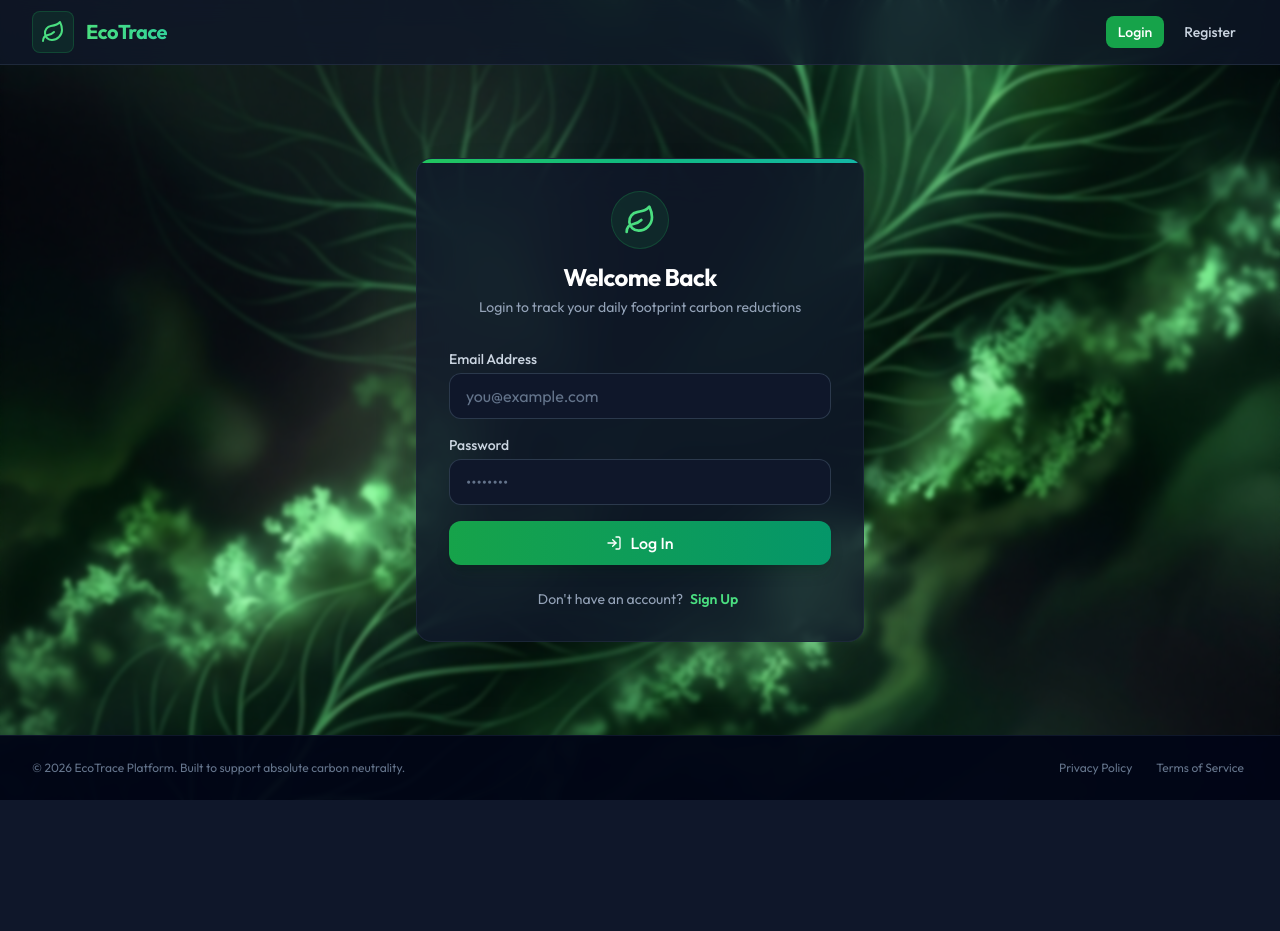
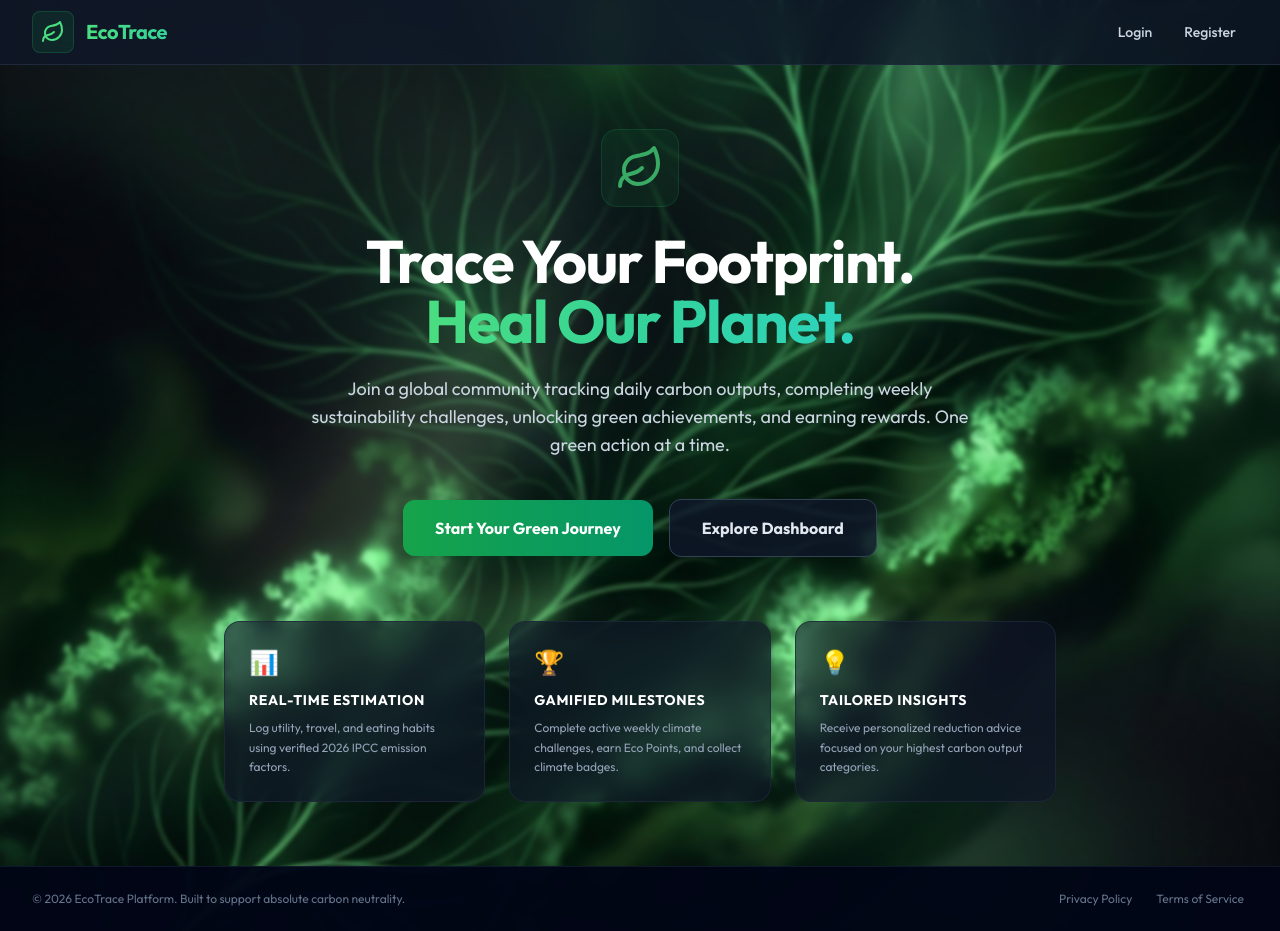
Before and after one commit to Sunny-creator110/carbon-footprint-awareness-app, a React (Vite) app in the folder frontend/: page / in a window 1280 px wide. Before the commit the page ends 800 px from the top, so only its background shows below. Built offline with nearby package versions, Linux system fonts and the light colour scheme.

Commit message:
Added eco-friendly landing page with CTA controls and top-right navigation buttons before showing auth modals

```diff
--- a/frontend/src/App.jsx
+++ b/frontend/src/App.jsx
@@ -7,7 +7,7 @@ function App() {
   const [token, setToken] = useState(localStorage.getItem('token') || '');
   const [user, setUser] = useState(null);
   const [loading, setLoading] = useState(false);
-  const [authMode, setAuthMode] = useState('login'); // 'login' | 'register'
+  const [authMode, setAuthMode] = useState('landing'); // 'landing' | 'login' | 'register'
 
   // Auth Form State
   const [name, setName] = useState('');
@@ -71,6 +71,7 @@ function App() {
     setToken('');
     localStorage.removeItem('token');
     setUser(null);
+    setAuthMode('landing');
   };
 
   return (
@@ -150,12 +151,75 @@ function App() {
           </div>
         )}
 
-        {!loading && !user && (
-          <div className="flex-grow flex items-center justify-center p-6">
+        {!loading && !user && authMode === 'landing' && (
+          <div className="flex-grow flex flex-col items-center justify-center px-4 sm:px-6 lg:px-8 py-16 text-center max-w-4xl mx-auto z-10 relative">
+            <div className="p-3.5 bg-green-500/10 rounded-2xl text-green-400 border border-green-500/20 mb-6 animate-pulse">
+              <Leaf className="h-12 w-12" />
+            </div>
+
+            <h1 className="text-4xl sm:text-5xl md:text-6xl font-black tracking-tight text-white mb-6 leading-tight">
+              Trace Your Footprint.<br />
+              <span className="bg-gradient-to-r from-green-400 via-emerald-400 to-teal-400 bg-clip-text text-transparent">
+                Heal Our Planet.
+              </span>
+            </h1>
+
+            <p className="text-sm sm:text-base md:text-lg text-slate-300 max-w-2xl mx-auto leading-relaxed mb-10">
+              Join a global community tracking daily carbon outputs, completing weekly sustainability challenges, unlocking green achievements, and earning rewards. One green action at a time.
+            </p>
+
+            <div className="flex flex-col sm:flex-row items-center justify-center gap-4 mb-16 w-full sm:w-auto">
+              <button
+                onClick={() => { setAuthMode('register'); setAuthError(''); }}
+                className="w-full sm:w-auto px-8 py-4 bg-gradient-to-r from-green-600 to-emerald-600 hover:from-green-500 hover:to-emerald-500 text-white font-bold rounded-xl transition duration-200 focus:outline-none focus:ring-2 focus:ring-offset-2 focus:ring-green-600 focus:ring-offset-slate-900 shadow-xl shadow-green-950/30"
+              >
+                Start Your Green Journey
+              </button>
+              <button
+                onClick={() => { setAuthMode('login'); setAuthError(''); }}
+                className="w-full sm:w-auto px-8 py-4 bg-slate-900/80 hover:bg-slate-800 border border-slate-700 text-slate-200 font-bold rounded-xl transition duration-200 focus:outline-none focus:ring-2 focus:ring-offset-2 focus:ring-green-600 focus:ring-offset-slate-900"
+              >
+                Explore Dashboard
+              </button>
+            </div>
+
+            {/* Value Props / Features Grid */}
+            <div className="grid grid-cols-1 md:grid-cols-3 gap-6 w-full text-left">
+              <div className="bg-slate-900/60 border border-slate-800/80 p-6 rounded-2xl backdrop-blur-md">
+                <span className="text-2xl mb-3 block">📊</span>
+                <h2 className="text-sm font-bold text-white uppercase tracking-wider mb-2">Real-Time Estimation</h2>
+                <p className="text-xs text-slate-400 leading-relaxed">Log utility, travel, and eating habits using verified 2026 IPCC emission factors.</p>
+              </div>
+              <div className="bg-slate-900/60 border border-slate-800/80 p-6 rounded-2xl backdrop-blur-md">
+                <span className="text-2xl mb-3 block">🏆</span>
+                <h2 className="text-sm font-bold text-white uppercase tracking-wider mb-2">Gamified Milestones</h2>
+                <p className="text-xs text-slate-400 leading-relaxed">Complete active weekly climate challenges, earn Eco Points, and collect climate badges.</p>
+              </div>
+              <div className="bg-slate-900/60 border border-slate-800/80 p-6 rounded-2xl backdrop-blur-md">
+                <span className="text-2xl mb-3 block">💡</span>
+                <h2 className="text-sm font-bold text-white uppercase tracking-wider mb-2">Tailored Insights</h2>
+                <p className="text-xs text-slate-400 leading-relaxed">Receive personalized reduction advice focused on your highest carbon output categories.</p>
+              </div>
+            </div>
+          </div>
+        )}
+
+        {!loading && !user && (authMode === 'login' || authMode === 'register') && (
+          <div className="flex-grow flex items-center justify-center p-6 z-10 relative">
             <div className="w-full max-w-md bg-[#0f172a]/80 border border-slate-800/80 rounded-2xl p-8 shadow-2xl backdrop-blur-xl relative overflow-hidden">
+
+              {/* Back Button */}
+              <button
+                onClick={() => { setAuthMode('landing'); setAuthError(''); setAuthSuccess(''); }}
+                className="absolute top-4 left-4 text-xs font-semibold text-slate-400 hover:text-slate-200 transition flex items-center space-x-1 focus:outline-none focus:ring-2 focus:ring-offset-2 focus:ring-green-600 focus:ring-offset-slate-900 rounded px-1 py-0.5"
+                aria-label="Back to landing page"
+              >
+                <span>← Back</span>
+              </button>
+
               <div className="absolute top-0 left-0 w-full h-1 bg-gradient-to-r from-green-500 via-emerald-500 to-teal-500" />
 
-              <div className="flex flex-col items-center mb-8">
+              <div className="flex flex-col items-center mb-8 mt-4">
                 <div className="p-3 bg-green-500/10 rounded-full text-green-400 border border-green-500/20 mb-3">
                   <Leaf className="h-8 w-8" />
                 </div>
```
Also changed, not shown: 1 other file (tests, documents, lock files or other folders).
